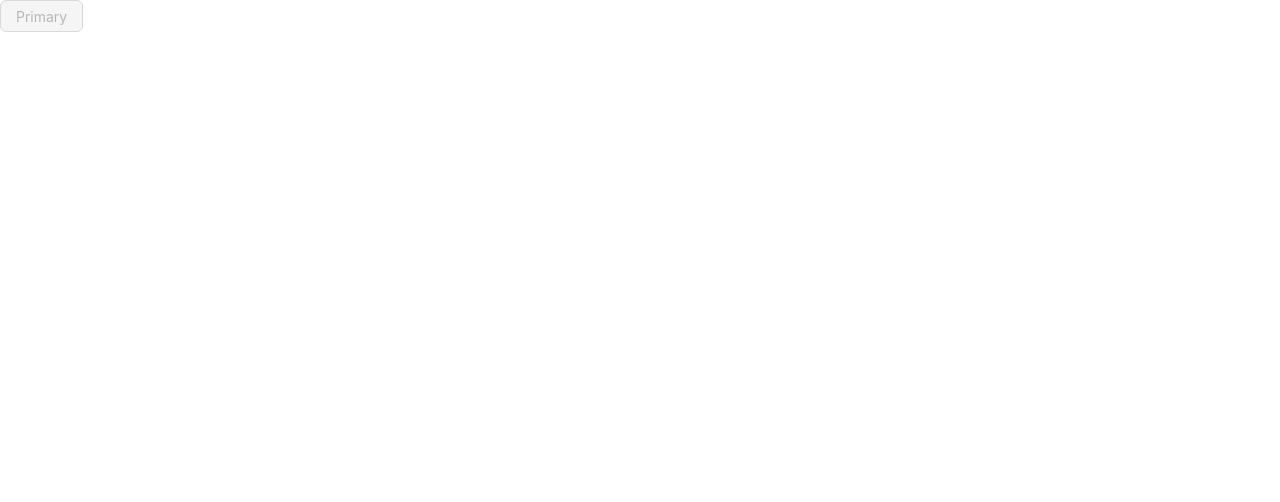
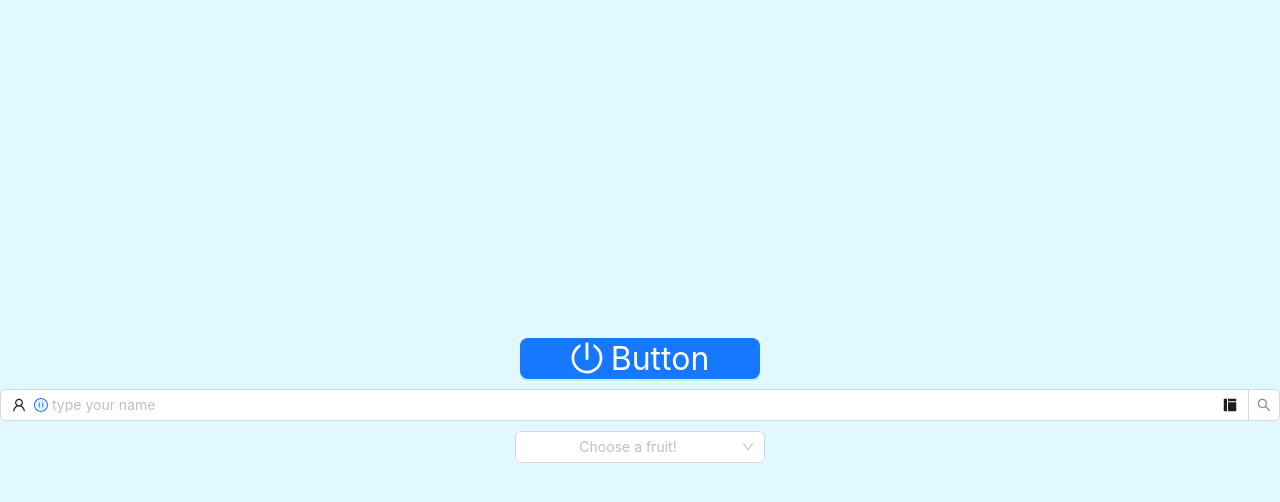
Before and after one commit to Ismoil00/AntDesign__Tutorial-01, a React (Create React App) app: page / in a window 1280 px wide. Shown: the top 502 px of the page. Built offline with nearby package versions, Linux system fonts and the light colour scheme; the HTML template or start-up script is replaced by a standard one.

Commit message:
several elements are covered so far!

```diff
--- a/src/App.js
+++ b/src/App.js
@@ -1,11 +1,81 @@
-import { Button } from "antd";
+import { Button, Input, Select } from "antd";
+import {
+  SearchOutlined,
+  UserOutlined,
+  PoweroffOutlined,
+  PauseCircleTwoTone,
+  LayoutFilled,
+} from "@ant-design/icons";
+import { useRef, useState } from "react";
+import Password from "antd/es/input/Password";
 
 function App() {
+  const [loading, setLoading] = useState(false);
+  const btnStyle = {
+    height: "auto",
+    padding: "0 50px",
+    fontSize: "2rem",
+  };
+  const selectStyle = {
+    width: "250px",
+    textAlign: "center",
+  };
+  const fruits = ["Apple", "Banana", "Watermelon", "Melon", "Pear", "Peach"];
+
+  const btnClicked = (e) => {
+    setLoading(true);
+    setTimeout(() => {
+      setLoading(false);
+    }, 2000);
+  };
+
   return (
     <div className="App">
-      <Button type="primary" disabled>
-        Primary
+      {/* ////////////////////////////////////// */}
+      {/* Buttons */}
+      <Button
+        type="primary"
+        size="large"
+        style={btnStyle}
+        onClick={btnClicked}
+        loading={loading}
+        icon={<PoweroffOutlined />}
+      >
+        Button
       </Button>
+      {/* ////////////////////////////////////// */}
+      {/* Inputs */}
+      <Input.Search
+        placeholder="type your name"
+        maxLength={50}
+        type="text"
+        prefix={
+          <>
+            <UserOutlined />
+            <PauseCircleTwoTone />
+          </>
+        }
+        suffix={<LayoutFilled />}
+        allowClear
+        disabled={loading}
+      />
+      {/* ////////////////////////////////////// */}
+      {/* Selector */}
+      <Select
+        mode="multiple"
+        maxTagCount={2}
+        placeholder="Choose a fruit!"
+        style={selectStyle}
+        allowClear
+      >
+        {fruits.map((f, i) => {
+          return (
+            <Select.Option key={i} value={f}>
+              {f}
+            </Select.Option>
+          );
+        })}
+      </Select>
     </div>
   );
 }
--- a/src/index.css
+++ b/src/index.css
@@ -7,4 +7,15 @@
 body {
   min-height: 100vh;
   font-family: sans-serif;
+  background-color: rgb(226, 248, 255);
 }
+
+.App {
+  width: 100%;
+  min-height: 100vh;
+  display: flex;
+  flex-flow: column nowrap;
+  align-items: center;
+  justify-content: center;
+  gap: 10px;
+}
```
